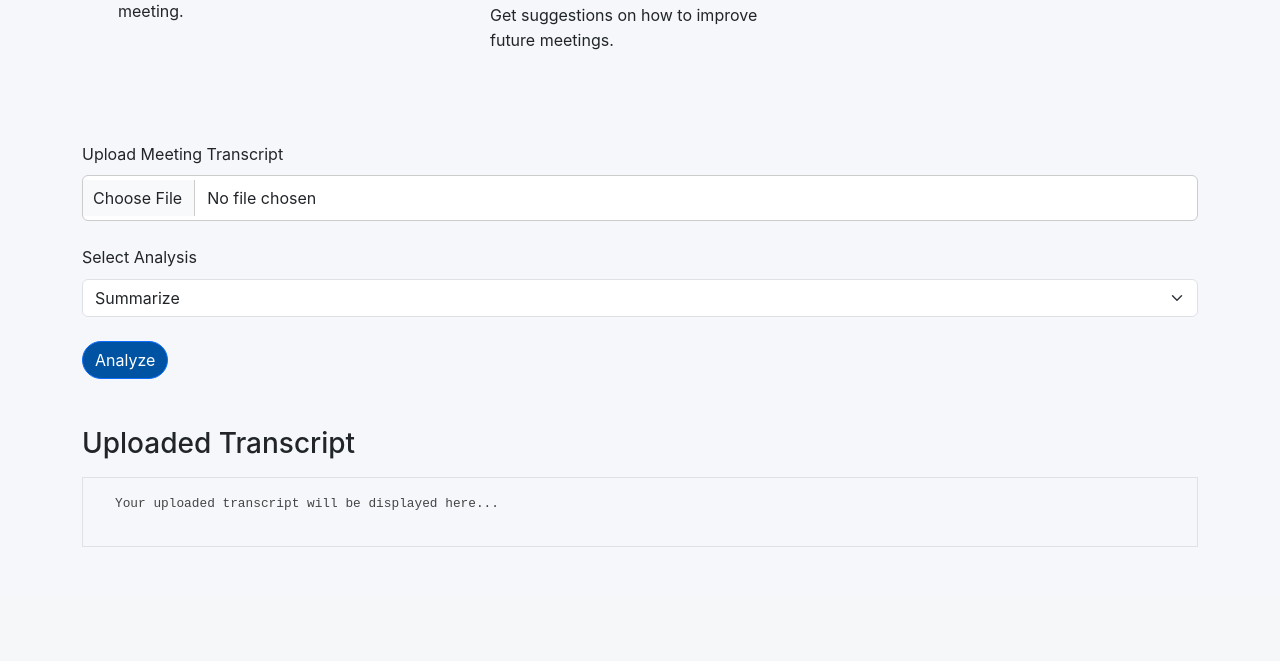
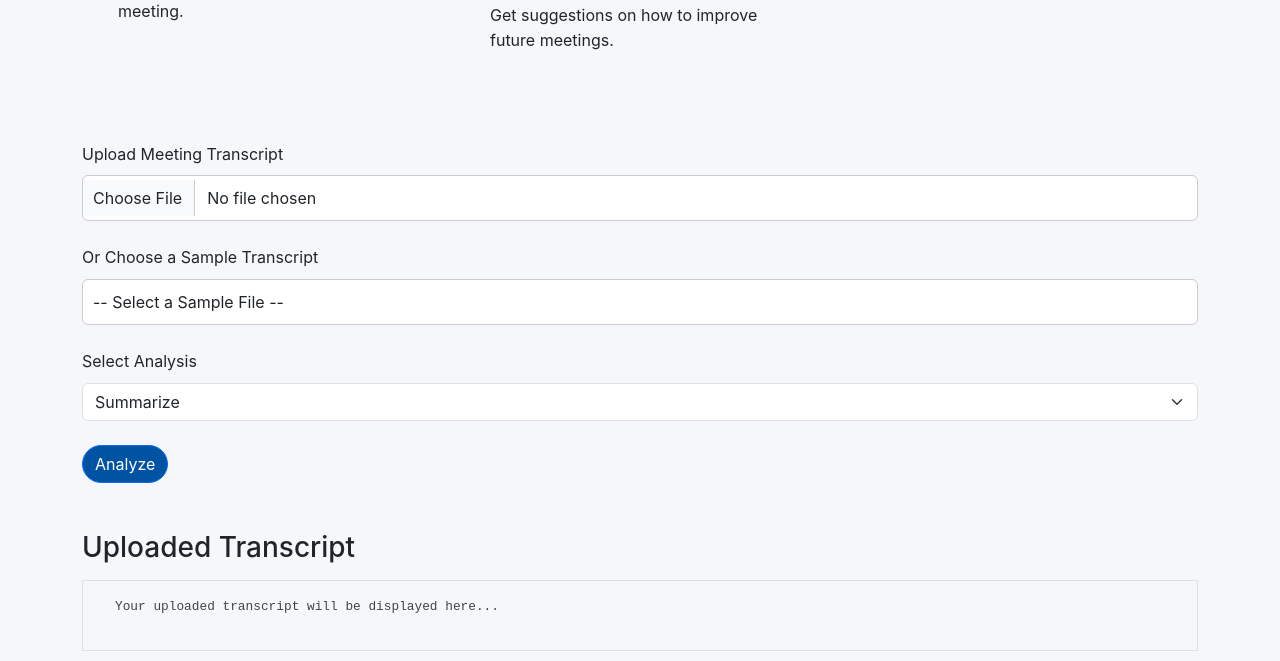
Before and after one commit to Sohaib-50/MeetAssist-Lablabai-IBM-Watsonx-Hack, a Flask app: page /post-meeting in a window 1280 px wide. Shown: the part 640-1301 px from the top of the page. Before the commit the page ends 1187 px from the top, so only its background shows below. Run offline with Flask 3, Linux system fonts and the light colour scheme; parts of the project's set-up code (start-up, migrations or seed data) failed here and were passed over.

Commit message:
final hack version

```diff
--- a/app.py
+++ b/app.py
@@ -1,6 +1,8 @@
 
 from flask import Flask, render_template, request
 from utils.helpers import get_welcome_message, pre_meeting_analysis, post_meeting_analysis
+import os
+import random
 
 app = Flask(__name__)
 
@@ -17,7 +19,19 @@ def pre_meeting():
 
 @app.route('/post-meeting')
 def post_meeting():
-    return render_template('post_meeting.html')
+
+    transcript_files = {}
+    for filename in os.listdir('Transcripts'):
+        if filename.endswith('.txt') and filename.startswith('QMSum'):
+            with open(f'Transcripts/{filename}', 'r') as file:
+                transcript_files[filename] = file.read()
+
+    # get 5 random transcript files
+    # transcript_files = dict(random.sample(transcript_files.items(), 5))
+    transcript_files = dict(random.sample(list(transcript_files.items()), 5))
+
+
+    return render_template('post_meeting.html', transcript_files=transcript_files)
 
 
 @app.route('/pre-meeting-analysis-result', methods=['POST'])
@@ -38,11 +52,16 @@ def pre_meeting_analysis_result():
 def post_meeting_analysis_result():
 
     # get post variables (meeting transcript text file and analysis_type)
-    transcript_file = request.files['meeting_transcript']
+    # transcript_file = request.files['meeting_transcript']
+    transcript_file = request.files.get('meeting_transcript')
+    sample_file_name = request.form.get('sample_file')
     analysis_type = request.form['analysis_type']
 
-    # convert transcript file to text
-    transcript_text = transcript_file.read().decode('utf-8')
+    if sample_file_name:
+        with open(f'Transcripts/{sample_file_name}', 'r') as file:
+            transcript_text = file.read()
+    else:
+        transcript_text = transcript_file.read().decode('utf-8')
 
     result, analysis_title = post_meeting_analysis(transcript_text, analysis_type)
 
--- a/templates/post_meeting.html
+++ b/templates/post_meeting.html
@@ -3,7 +3,6 @@
 {% block title %}Post-Meeting | MeetAssist{% endblock %}
 
 {% block content %}
-
 <div class="my-5">
     <h2 class="mb-4 display-4">Post-Meeting Features</h2>
     <p class="lead">Understand your meetings better and improve future ones.</p>
@@ -46,17 +45,28 @@
 
 
 
-
-
+    <!-- Form for Analysis -->
     <form action="/post-meeting-analysis-result" method="post" enctype="multipart/form-data">
+        <!-- Upload Meeting Transcript -->
         <div class="mb-4">
             <label for="meeting_transcript" class="form-label">Upload Meeting Transcript</label>
-            <input type="file" class="form-control custom-input" id="meeting_transcript" name="meeting_transcript" required>
+            <input type="file" class="form-control custom-input" id="meeting_transcript" name="meeting_transcript">
         </div>
 
+        <!-- Dropdown for Sample Files -->
+        <div class="mb-4">
+            <label for="sample_file" class="form-label">Or Choose a Sample Transcript</label>
+            <select class="form-control custom-input" id="sample_file" name="sample_file">
+                <option value="" selected>-- Select a Sample File --</option>
+                {% for file, content in transcript_files.items() %}
+                <option value="{{ file }}">{{ file }}</option>
+                {% endfor %}
+            </select>
+        </div>
+
+        <!-- Analysis Type Dropdown -->
         <div class="mb-4">
             <label for="analysis_type" class="form-label">Select Analysis</label>
-            <div class="dropdown">
             <select class="form-select custom-select" id="analysis_type" name="analysis_type" required>
                 <option value="summary">Summarize</option>
                 <option value="action_items">Extract Action Items</option>
@@ -65,35 +75,59 @@
                 <option value="improvement_suggestions">Generate Suggestions for Improvements</option>
             </select>
         </div>
-        </div>
 
+        <!-- Submit Button -->
         <button type="submit" class="btn btn-primary">Analyze</button>
     </form>
 
+    <!-- Display Selected Transcript -->
     <h3 class="mt-5">Uploaded Transcript</h3>
     <div class="mt-3 border p-3">
         <p id="transcript_text">Your uploaded transcript will be displayed here...</p>
     </div>
 </div>
 
+<!-- JavaScript to Handle Transcript Display -->
 <script>
-    document.getElementById('meeting_transcript').addEventListener('change', function(event) {
+    // Get references to elements
+    const fileInput = document.getElementById('meeting_transcript');
+    const dropdown = document.getElementById('sample_file');
+    const transcriptText = document.getElementById('transcript_text');
+
+    // Store the transcript files from the backend
+    const transcriptFiles = {{ transcript_files | tojson | safe }};
+
+    // Handle file upload change event
+    fileInput.addEventListener('change', function (event) {
         const file = event.target.files[0];
         if (file) {
             const reader = new FileReader();
-            reader.onload = function(e) {
-                let transcript = e.target.result;
+            reader.onload = function (e) {
+                let transcript = e.target.result.trim().replace(/^['"]|['"]$/g, '');
+                transcriptText.textContent = transcript;
 
-                // Remove trailing and leading whitespaces and quotes
-                transcript = transcript.trim().replace(/^['"]|['"]$/g, '');
-
-                console.log(transcript);
-                // Set the sanitized text content
-                document.getElementById('transcript_text').textContent = transcript;
+                // Reset dropdown selection when a file is uploaded
+                dropdown.selectedIndex = 0;
             };
             reader.readAsText(file);
+        } else {
+            transcriptText.textContent = 'Your uploaded transcript will be displayed here...';
+        }
+    });
+
+    // Handle dropdown change event
+    dropdown.addEventListener('change', function () {
+        const selectedFile = dropdown.value;
+        if (selectedFile) {
+            // Display the selected transcript content
+            transcriptText.textContent = transcriptFiles[selectedFile];
+
+            // Clear file input if a dropdown option is chosen
+            fileInput.value = '';
+        } else {
+            // Reset the transcript text if default option is selected
+            transcriptText.textContent = 'Your uploaded transcript will be displayed here...';
         }
     });
 </script>
-
 {% endblock %}
```
Also changed, not shown: 4 other files. Lines whose indentation alone changed are shown as unchanged.
